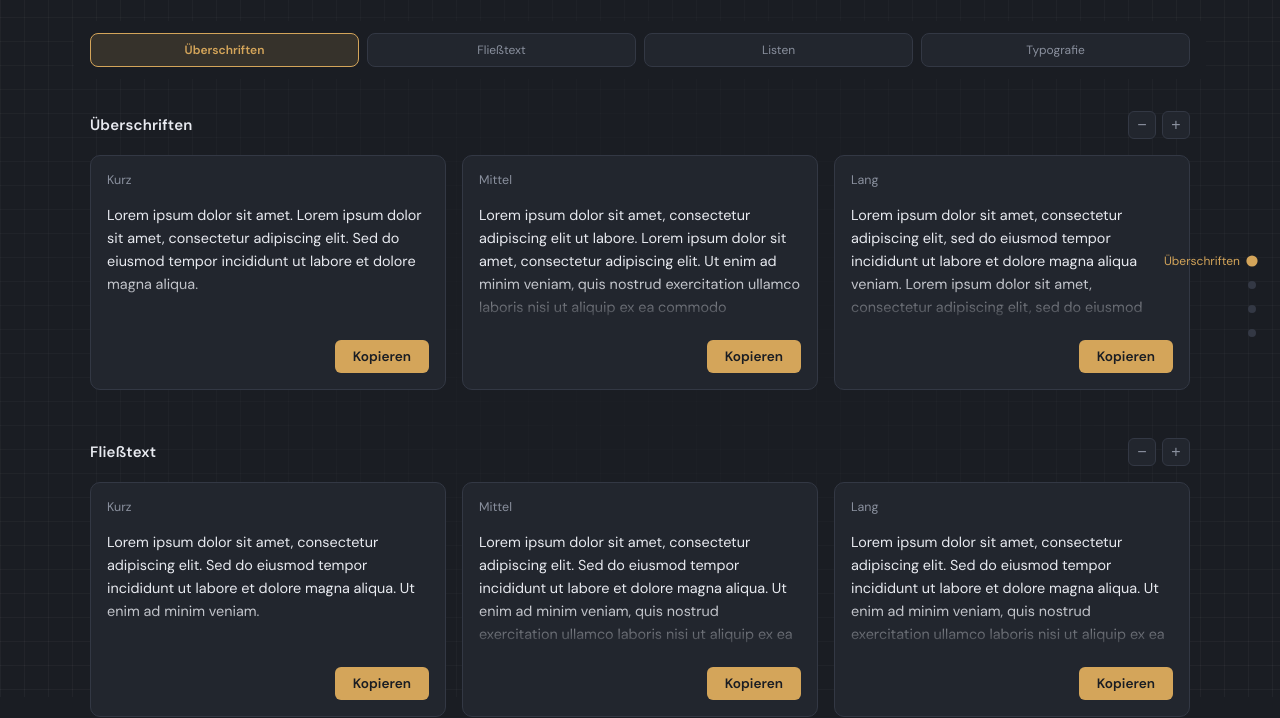
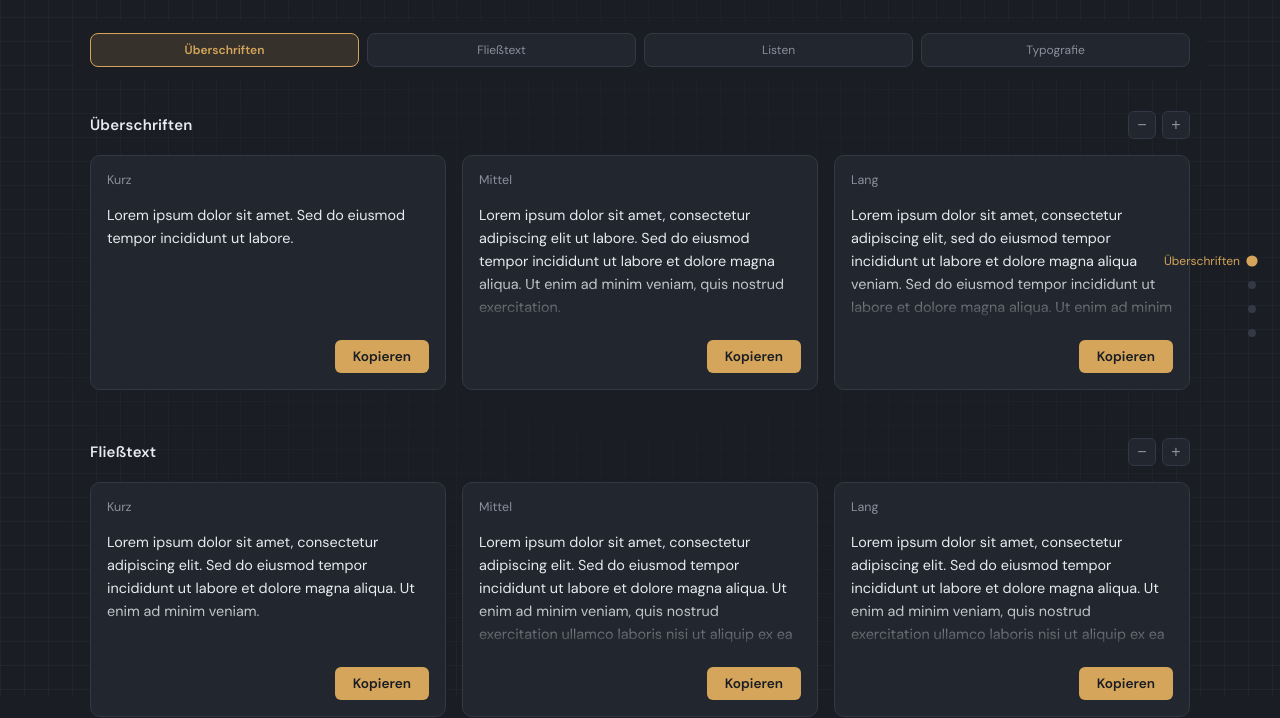
Before and after one commit to b0li/placeholder-generator, a plain HTML site: page index.html in a window 1280 px wide. Shown: the part 103-821 px from the top of the page. Drawn offline with Linux system fonts and the light colour scheme.

Commit message:
Shorten lorem ipsum paragraphs in Überschriften section
Co-Authored-By: Claude Sonnet 4.6 <noreply@anthropic.com>

```diff
--- a/index.html
+++ b/index.html
@@ -395,7 +395,7 @@
 				<span class="card__label">Kurz</span>
 				<div class="card__text">Lorem ipsum dolor sit amet.
 
-Lorem ipsum dolor sit amet, consectetur adipiscing elit. Sed do eiusmod tempor incididunt ut labore et dolore magna aliqua.</div>
+Sed do eiusmod tempor incididunt ut labore.</div>
 				<div class="card__footer">
 					<button class="btn btn--accent js-copy">Kopieren</button>
 				</div>
@@ -405,7 +405,7 @@ Lorem ipsum dolor sit amet, consectetur adipiscing elit. Sed do eiusmod tempor i
 				<span class="card__label">Mittel</span>
 				<div class="card__text">Lorem ipsum dolor sit amet, consectetur adipiscing elit ut labore.
 
-Lorem ipsum dolor sit amet, consectetur adipiscing elit. Ut enim ad minim veniam, quis nostrud exercitation ullamco laboris nisi ut aliquip ex ea commodo consequat. Duis aute irure dolor in reprehenderit in voluptate velit esse cillum dolore eu fugiat nulla pariatur.</div>
+Sed do eiusmod tempor incididunt ut labore et dolore magna aliqua. Ut enim ad minim veniam, quis nostrud exercitation.</div>
 				<div class="card__footer">
 					<button class="btn btn--accent js-copy">Kopieren</button>
 				</div>
@@ -415,7 +415,7 @@ Lorem ipsum dolor sit amet, consectetur adipiscing elit. Ut enim ad minim veniam
 				<span class="card__label">Lang</span>
 				<div class="card__text">Lorem ipsum dolor sit amet, consectetur adipiscing elit, sed do eiusmod tempor incididunt ut labore et dolore magna aliqua veniam.
 
-Lorem ipsum dolor sit amet, consectetur adipiscing elit, sed do eiusmod tempor incididunt ut labore et dolore magna aliqua. Ut enim ad minim veniam, quis nostrud exercitation ullamco laboris nisi ut aliquip ex ea commodo consequat. Duis aute irure dolor in reprehenderit in voluptate velit esse cillum dolore eu fugiat nulla pariatur. Excepteur sint occaecat cupidatat non proident, sunt in culpa qui officia deserunt mollit anim id est laborum.</div>
+Sed do eiusmod tempor incididunt ut labore et dolore magna aliqua. Ut enim ad minim veniam, quis nostrud exercitation ullamco laboris nisi ut aliquip ex ea commodo consequat.</div>
 				<div class="card__footer">
 					<button class="btn btn--accent js-copy">Kopieren</button>
 				</div>
```
